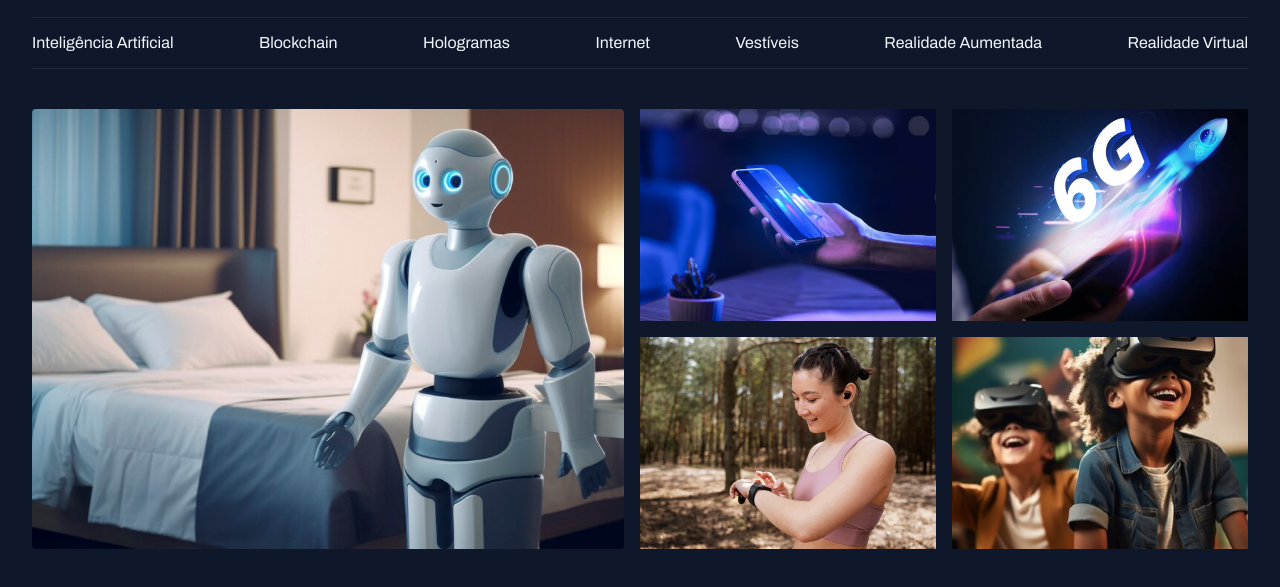
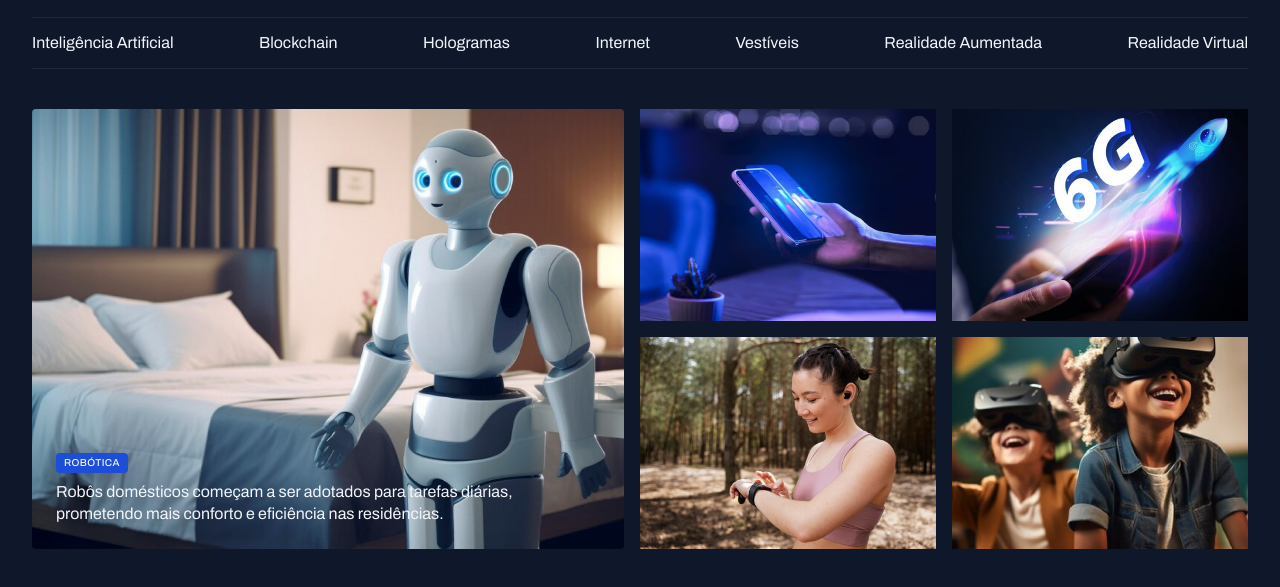
Before and after one commit to atsandrini/projeto, a plain HTML site: page index.html in a window 1280 px wide. Shown: the part 55-642 px from the top of the page. Drawn offline with Linux system fonts and the light colour scheme.

Commit message:
ajustando o conteudo do card

```diff
--- a/index.html
+++ b/index.html
@@ -43,9 +43,15 @@
 
   <main class="grid container">
     <section id="featured" class="grid grid-flow-col gap-16">
-      <div class="card">
+      <figure class="card">
         <img src="assets/images/Image 01.png" alt="">
-      </div>
+
+        <figcaption>
+          <span class="content-tag">robótica</span>
+          <h2 class="text-2-xl">
+            Robôs domésticos começam a ser adotados para tarefas diárias, prometendo mais conforto e eficiência nas residências.</h2>
+        </figcaption>
+      </figure>
 
       <div class="grid grid-cols-2 gap-16">
         <div>
--- a/styles/global.css
+++ b/styles/global.css
@@ -53,3 +53,17 @@ img {
 main {
   margin-top: 40px;
 }
+
+.content-tag {
+  display: inline-block;
+  background-color: var(--brand-color-dark);
+  padding: 4px 8px;
+  border-radius: 4px;
+  font: 500 10px/1.2 var(--font-family);
+  text-transform: uppercase;
+  letter-spacing: 0.04em;
+  color: var(--text-color-primary);
+  box-shadow: 0px 4px 16px rgba(2, 6, 23, 0.25);
+
+
+}
--- a/styles/sections.css
+++ b/styles/sections.css
@@ -20,5 +20,16 @@
         #020617
       );
     }
+
+    figcaption {
+      position: absolute;
+      bottom: 0;
+
+      padding: 24px;
+
+      h2 {
+        margin-top: 8px;
+      }
+    }
   }
 }
--- a/styles/utility.css
+++ b/styles/utility.css
@@ -14,3 +14,19 @@
 .gap-16 {
   gap: 16px;
 }
+
+.text-2xl {
+  font: var(--h1);
+}
+
+.text-xl {
+  font: var(--h2);
+}
+
+.text-lg {
+  font: var(--h3);
+}
+
+.text-sm {
+  font: var(--text-sm);
+}
```
